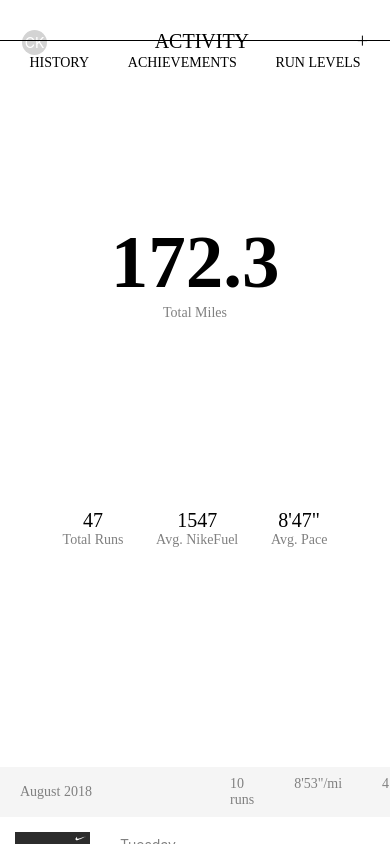
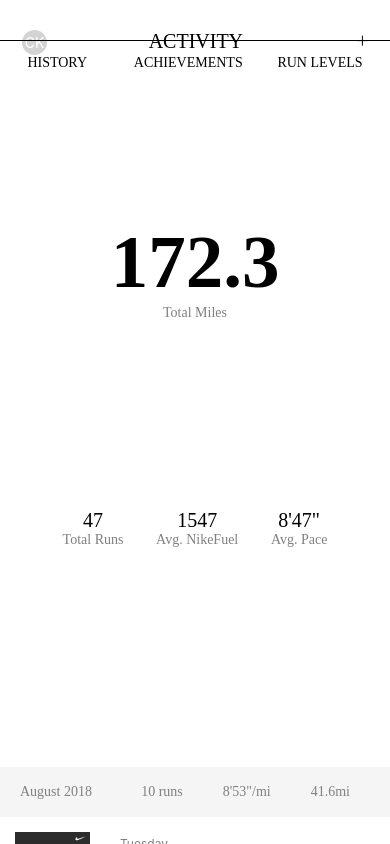
Before and after one commit to cdkirkwood/mock-nike-run-club, a React Native app: screen / in a window 390 px wide. Built offline with nearby package versions, Linux system fonts and the light colour scheme.

Commit message:
updated styling

```diff
--- a/components/BottomNav.js
+++ b/components/BottomNav.js
@@ -3,11 +3,11 @@
 
 const BottomNav = (props) => {
   const { styles } = props
-  const { bottomNav, font } = styles
+  const { bottomNav, font, achievements } = styles
   return (
     <View style={bottomNav}>
       <Text style={font}>HISTORY</Text>
-      <Text style={font}>ACHIEVEMENTS</Text>
+      <Text style={[font, achievements]}>ACHIEVEMENTS</Text>
       <Text style={font}>RUN LEVELS</Text>
     </View>
   )
--- a/components/MonthHeader.js
+++ b/components/MonthHeader.js
@@ -1,7 +1,7 @@
 import React from 'react'
 import { View } from 'react-native'
 import MonthDate from './MonthDate'
-import MonthStats from './MonthStats'
+import MonthTotalStats from './MonthTotalStats'
 
 const MonthHeader = props => {
   const { styles, stats} = props
@@ -9,7 +9,7 @@
   return (
     <View style={monthAndYear}>
       <MonthDate style={statsText} />
-      <MonthStats stats={stats} styles={styles} />
+      <MonthTotalStats stats={stats} styles={styles} />
     </View>
   )
 }
--- a/components/MonthList.js
+++ b/components/MonthList.js
@@ -1,5 +1,5 @@
 import React from 'react'
-import { View, FlatList } from 'react-native'
+import { View } from 'react-native'
 import MonthHeader from './MonthHeader'
 import { MonthStatsStyles } from '../styles'
 import SingleRunCard from './SingleRunCard'
@@ -17,13 +17,4 @@
   )
 }
 
-const dataStore = {
-  totalStats: {
-    totalMiles: 172.3,
-    totalRuns: 47,
-    avgNikeFuel: 1547,
-    avgPace: '8\'47"'
-  }
-}
-
 export default MonthList
--- a/components/MonthStats.js
+++ b/components/MonthTotalStats.js
@@ -1,7 +1,7 @@
 import React from 'react'
 import { View, Text } from 'react-native'
 
-const MonthStats = props => {
+const MonthTotalStats = props => {
   const { stats, styles } = props
   const { totalRuns, avgPace, totalMiles } = stats
   const { statsContainer, statsText } = styles
@@ -14,4 +14,4 @@
   )
 }
 
-export default MonthStats
+export default MonthTotalStats
--- a/components/TopNav.js
+++ b/components/TopNav.js
@@ -3,13 +3,13 @@
 
 const TopNav = (props) => {
   const { styles } = props
-  const { font, largeStats, topNav, profileButton, profileButtonText } = styles
+  const { font, largeStats, topNav, profileButton, profileButtonText, activity } = styles
   return (
     <View style={topNav}>
       <View style={profileButton}>
         <Text style={profileButtonText}>CK</Text>
       </View>
-      <Text style={[font, largeStats]}>ACTIVITY</Text>
+      <Text style={[font, largeStats, activity]}>ACTIVITY</Text>
       <Text style={[font, largeStats]}>+</Text>
     </View>
   )
--- a/components/TotalStats.js
+++ b/components/TotalStats.js
@@ -1,6 +1,6 @@
 import React from 'react'
 import { View } from 'react-native'
-import StatRow from './StatRow'
+import HeaderStatRow from './HeaderStatRow'
 
 const TotalStats = props => {
   const { styles, totalStats } = props
@@ -8,11 +8,23 @@
   const { container, smallStatsContainer } = styles
   return (
     <View style={container}>
-      <StatRow label="Total Miles" stat={totalMiles} styles={styles} />
+      <HeaderStatRow
+        label="Total Miles"
+        stat={totalMiles}
+        styles={styles} />
       <View style={smallStatsContainer} >
-        <StatRow label="Total Runs" stat={totalRuns} styles={styles} />
-        <StatRow label="Avg. NikeFuel" stat={avgNikeFuel} styles={styles} />
-        <StatRow label="Avg. Pace" stat={avgPace} styles={styles} />
+        <HeaderStatRow
+          label="Total Runs"
+          stat={totalRuns}
+          styles={styles} />
+        <HeaderStatRow
+          label="Avg. NikeFuel"
+          stat={avgNikeFuel}
+          styles={styles} />
+        <HeaderStatRow
+          label="Avg. Pace"
+          stat={avgPace}
+          styles={styles} />
       </View>
     </View>
   )
--- a/styles/HeaderStyles.js
+++ b/styles/HeaderStyles.js
@@ -34,6 +34,12 @@
   },
   largeStats: {
     fontSize: 20,
+  },
+  achievements: {
+    marginLeft: 12
+  },
+  activity: {
+    marginRight: 12
   }
 })
 
--- a/styles/MonthStatsStyles.js
+++ b/styles/MonthStatsStyles.js
@@ -5,6 +5,7 @@
     flex: 1
   },
   monthAndYear: {
+    width: 450,
     height: 50,
     flexDirection: 'row',
     justifyContent: 'space-between',
@@ -12,7 +13,7 @@
     alignItems: 'center'
   },
   statsContainer: {
-    width: 180,
+    marginRight: 80,
     flexDirection: 'row',
     justifyContent: 'space-between'
   },
@@ -38,7 +39,8 @@
     margin: 15
   },
   gray: {
-    color: 'gray'
+    color: 'gray',
+    fontSize: 12
   },
   bold: {
     fontWeight: 'bold'
```
Also changed, not shown: components/HeaderStatRow.js (renamed from components/StatRow.js).
